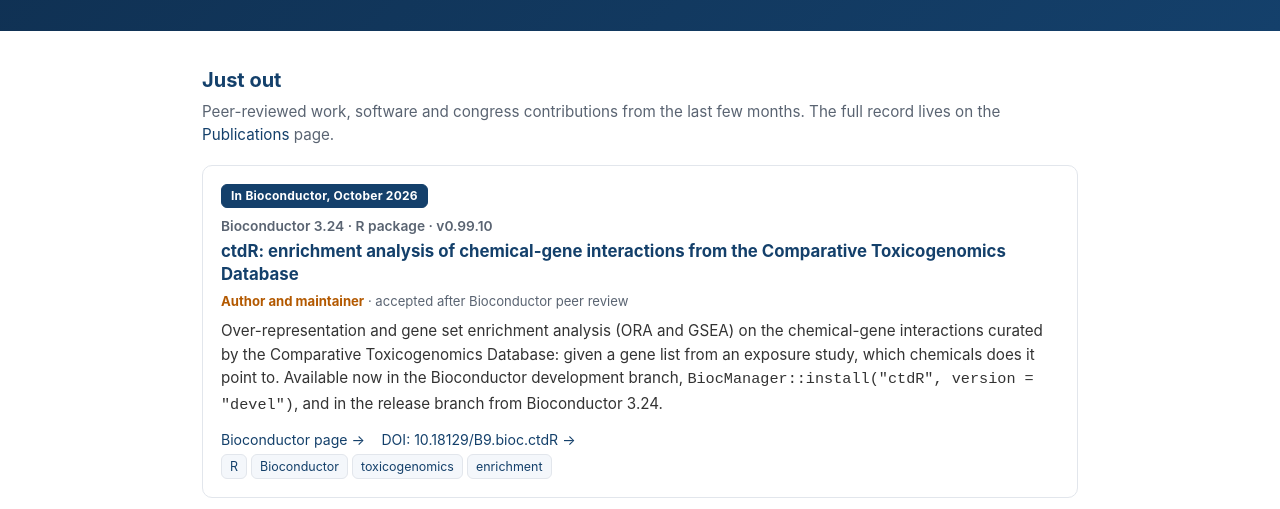
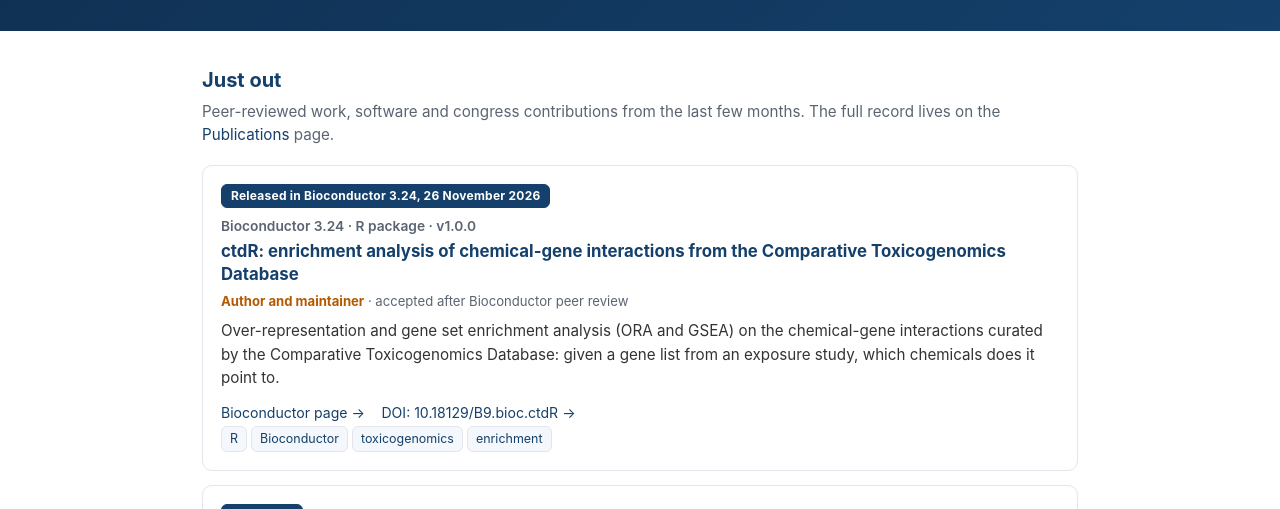
Before and after one commit to drake69/drake69.github.io, a plain HTML site: page news.html in a window 1280 px wide. Shown: the part 216-725 px from the top of the page. Drawn offline with Linux system fonts and the light colour scheme.

Commit message:
News: ctdR released in Bioconductor 3.24
ctdR 1.0.0 ships in the Bioconductor 3.24 release, out today. The news
item now shows the release date and version, and drops the install
instruction, which the linked Bioconductor page already covers.

```diff
--- a/news.html
+++ b/news.html
@@ -89,11 +89,11 @@
     <p class="sub">Peer-reviewed work, software and congress contributions from the last few months. The full record lives on the <a href="papers.html">Publications</a> page.</p>
 
     <div class="item">
-      <span class="status pub"><a href="https://bioconductor.org/packages/ctdR">In Bioconductor, October 2026</a></span>
-      <div class="when">Bioconductor 3.24 &middot; R package &middot; v0.99.10</div>
+      <span class="status pub"><a href="https://bioconductor.org/packages/ctdR">Released in Bioconductor 3.24, 26 November 2026</a></span>
+      <div class="when">Bioconductor 3.24 &middot; R package &middot; v1.0.0</div>
       <h3>ctdR: enrichment analysis of chemical-gene interactions from the Comparative Toxicogenomics Database</h3>
       <p class="meta"><span class="first">Author and maintainer</span> &middot; accepted after Bioconductor peer review</p>
-      <p>Over-representation and gene set enrichment analysis (ORA and GSEA) on the chemical-gene interactions curated by the Comparative Toxicogenomics Database: given a gene list from an exposure study, which chemicals does it point to. Available now in the Bioconductor development branch, <code>BiocManager::install("ctdR", version = "devel")</code>, and in the release branch from Bioconductor 3.24.</p>
+      <p>Over-representation and gene set enrichment analysis (ORA and GSEA) on the chemical-gene interactions curated by the Comparative Toxicogenomics Database: given a gene list from an exposure study, which chemicals does it point to.</p>
       <div class="plinks"><a href="https://bioconductor.org/packages/ctdR">Bioconductor page &rarr;</a> <a href="https://doi.org/10.18129/B9.bioc.ctdR">DOI: 10.18129/B9.bioc.ctdR &rarr;</a></div>
       <div><span class="badge">R</span><span class="badge">Bioconductor</span><span class="badge">toxicogenomics</span><span class="badge">enrichment</span></div>
     </div>
```
